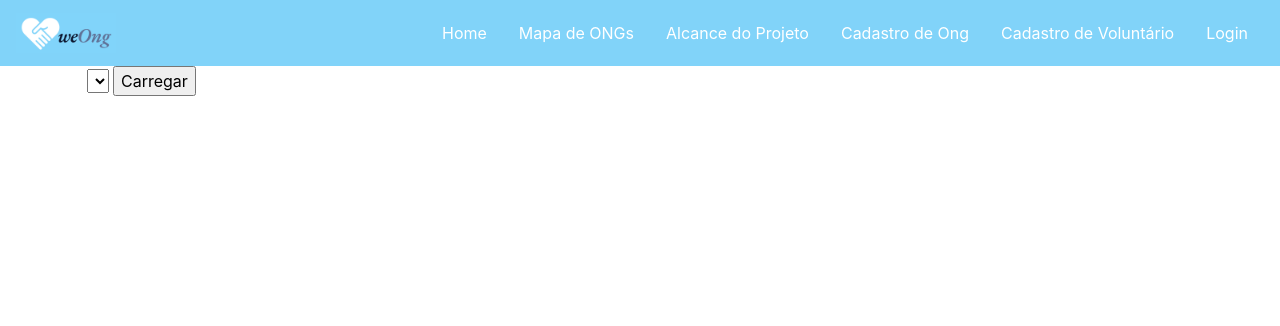
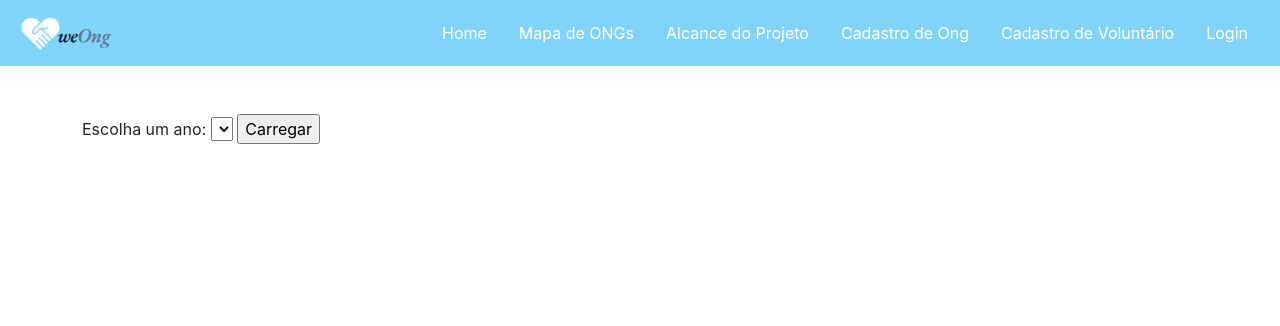
Before and after one commit to kayanerocha/weong, a Django app: page /dashboard/estatisticas/ in a window 1280 px wide. Shown: the top 326 px of the page. Run offline with Django 5.2, Linux system fonts and the light colour scheme; data that the repository does not hold is empty; parts of the project's set-up code (start-up, migrations or seed data) failed here and were passed over; some libraries are stand-ins or nearby versions.

Commit message:
style: edições front

```diff
--- a/weong/templates/dashboard/estatisticas.html
+++ b/weong/templates/dashboard/estatisticas.html
@@ -1,9 +1,9 @@
 {% extends 'base.html' %}
-
+<link rel="stylesheet" href="https://stackpath.bootstrapcdn.com/bootstrap/4.1.3/css/bootstrap.min.css">
 {% block content %}
 <div class="container">
-    <form id="filtro">
-        <label for="Escolha um ano:"></label>
+    <form id="filtro" class="mt-5">
+        <label for="Escolha um ano:">Escolha um ano:</label>
         <select name="ano" id="ano"></select>
         <input type="submit" value="Carregar" name="_carregar">
     </form>
--- a/weong/templates/registration/cadastro-voluntario.html
+++ b/weong/templates/registration/cadastro-voluntario.html
@@ -37,7 +37,7 @@
         .form-group label {
             position: absolute;
             top: 13px;
-            left: 15px;
+            left: 25px;
             font-size: 14px;
             color: #777;
             transition: 0.3s;
--- a/weong/templates/registration/login.html
+++ b/weong/templates/registration/login.html
@@ -19,7 +19,7 @@
                     {% csrf_token %}
                     <div class="input-group mb-3">
                         <div class="input-group-append">
-                            <span class="input-group-text"><i class="fa fa-envelope"></i></span>
+                            <span class="input-group-text"><i class="fa fa-user"></i></span>
                         </div>{{ form.username }}
                     </div>
                     <div class="input-group mb-2">
--- a/weong/templates/vaga/vaga_list.html
+++ b/weong/templates/vaga/vaga_list.html
@@ -36,7 +36,7 @@
             <div class="card" style="width: 20rem; margin-top: 1vw; min-height:15rem;">
                 <div class="card-body">
                     <h5 class="card-title"><a href="{{ vaga.get_absolute_url }}">{{ vaga.titulo }}</a></h5>
-                    <p class="card-text"><small>Data de Criação: {{ vaga.created_at }}</small></p>
+                    <p class="card-text"><small>Data de Criação: {{ vaga.created_at|date:"d/m/Y"}}</small></p>
                     <p class="card-text">Endereço: {{ vaga.endereco }}</p>
                 </div>
             </div>
```
Also changed, not shown: weong/templates/registration/cadastro-ong.html (+8 -1 lines).
